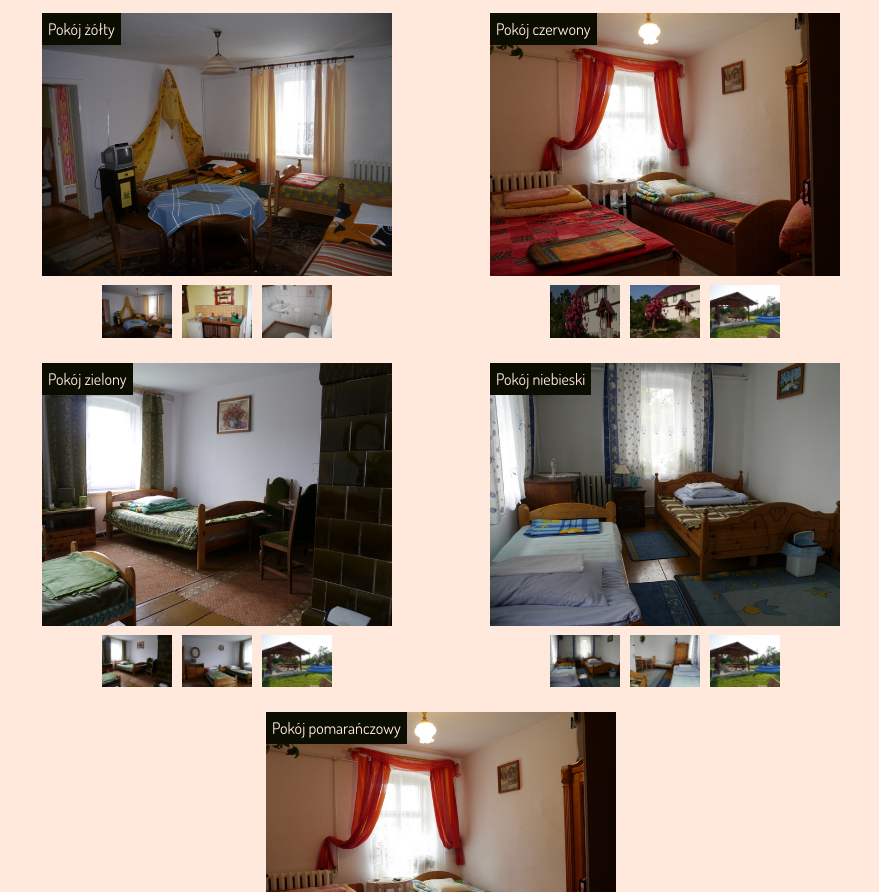
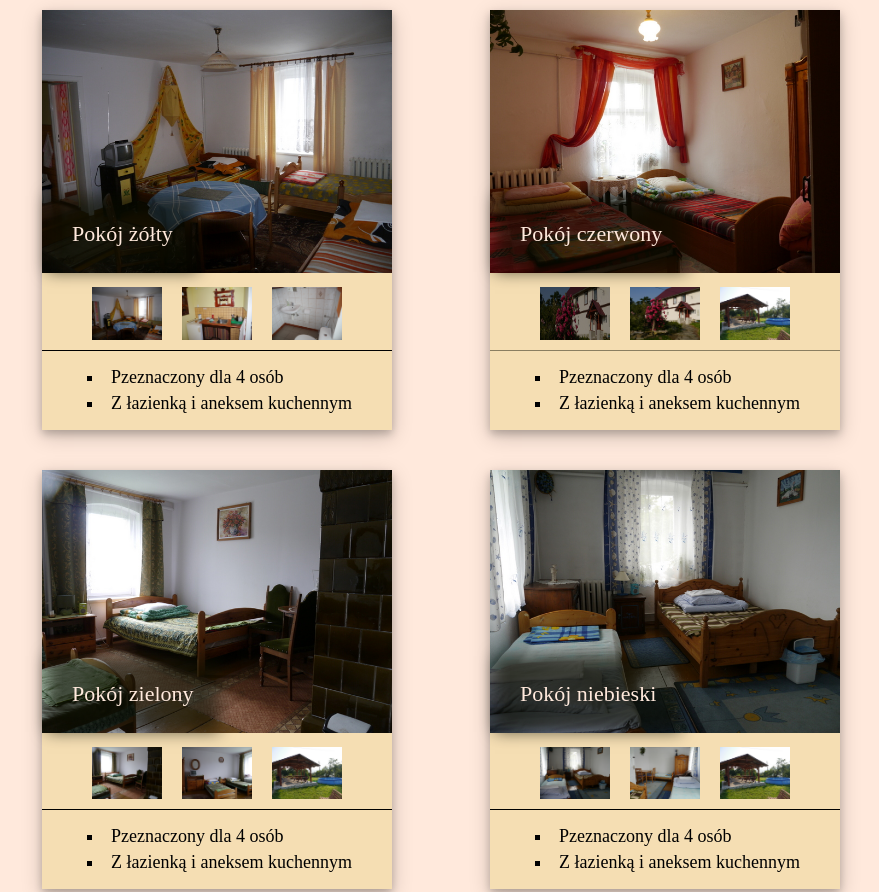
Before and after one commit to izmash/izmash.github.io, a plain HTML site: page index.html in a window 1280 px wide. Shown: the part 1391-2283 px from the top of the page, without its empty margins (199-1078 px from the left). Drawn offline with Linux system fonts and the light colour scheme.

Commit message:
Oferta gallery changes

```diff
--- a/index.html
+++ b/index.html
@@ -1,7 +1,7 @@
 <!DOCTYPE HTML>
 <html lang="pl">
 <html>
-//dupa8
+
 <head>
 	<meta charset="utf-8"/>
 	<title>Pod Kasztanem - home</title>
@@ -71,50 +71,95 @@
 		przyżądzać jedzenie, na ogrodzie znajduje się wiata z grillem,
 		a niedaleko także klimatyczne miejsce na ognisko, dodatkowo zapewniamy także darmowy internet po wi-fi. </p>
 		<br>
+
 		<div class="ofertaContainer">
 			<div class="ofertaBox" >
+				<div style="position: relative;">
+					<img class="expandedImage" src="images/P1030889.jpg">
 					<div class="ofertaImgTitle">Pokój żółty</div>
-				<img class="expandedImage" src="images/P1030889.jpg">
+				</div>
 				<div class="ofertaMiniImgs">
 					<img class="ofertaImgs" src="images/P1030889.jpg" onclick="openImg(this)">
 					<img class="ofertaImgs" src="images/P1030892.jpg" onclick="openImg(this)">
 					<img class="ofertaImgs" src="images/P1030893.jpg" onclick="openImg(this)">
 				</div>
+				<div style="border-top: solid 1px black; ">
+					<ul>
+						<li>Pzeznaczony dla 4 osób</li>
+						<li>Z łazienką i aneksem kuchennym</li>
+					</ul>
 				</div>
+			</div>
+
 			<div class="ofertaBox">
+				<div style="position: relative;">
 					<div class="ofertaImgTitle">Pokój czerwony</div>
 					<img class="expandedImage" src="images/P10201351.jpg">
+				</div>
 				<div class="ofertaMiniImgs">
 					<img class="ofertaImgs" src="images/dom.jpg" onclick="openImg(this)">
 					<img class="ofertaImgs" src="images/P10303861.jpg" onclick="openImg(this)">
 					<img class="ofertaImgs" src="images/P1030394.jpg" onclick="openImg(this)">
 				</div>
+				<div style="border-top: solid 1px #0b0d0075; ">
+					<ul>
+						<li>Pzeznaczony dla 4 osób</li>
+						<li>Z łazienką i aneksem kuchennym</li>
+					</ul>
 				</div>
+			</div>
+
 			<div class="ofertaBox">
+				<div style="position: relative;">
 					<div class="ofertaImgTitle">Pokój zielony</div>
 					<img class="expandedImage" src="images/P10201371.jpg">
+				</div>
 				<div class="ofertaMiniImgs">
 					<img class="ofertaImgs" src="images/P10201371.jpg" onclick="openImg(this)">
 					<img class="ofertaImgs" src="images/P10201381.jpg" onclick="openImg(this)">
 					<img class="ofertaImgs" src="images/P1030394.jpg" onclick="openImg(this)">
 				</div>
+				<div style="border-top: solid 1px black; ">
+					<ul>
+						<li>Pzeznaczony dla 4 osób</li>
+						<li>Z łazienką i aneksem kuchennym</li>
+					</ul>
 				</div>
+			</div>
+
 			<div class="ofertaBox">
+				<div style="position: relative;">
 					<div class="ofertaImgTitle">Pokój niebieski</div>
 					<img class="expandedImage" src="images/P10201461.jpg">
+				</div>
 				<div class="ofertaMiniImgs">
 					<img class="ofertaImgs" src="images/P10201461.jpg" onclick="openImg(this)">
 					<img class="ofertaImgs" src="images/P10201471.jpg" onclick="openImg(this)">
 					<img class="ofertaImgs" src="images/P1030394.jpg" onclick="openImg(this)">
 				</div>
+				<div style="border-top: solid 1px black; ">
+					<ul>
+						<li>Pzeznaczony dla 4 osób</li>
+						<li>Z łazienką i aneksem kuchennym</li>
+					</ul>
 				</div>
+			</div>
+
 			<div class="ofertaBox">
+				<div style="position: relative;">
 					<div class="ofertaImgTitle">Pokój pomarańczowy</div>
 					<img class="expandedImage" src="images/P10201351.jpg">
+				</div>
 				<div class="ofertaMiniImgs">
 					<img class="ofertaImgs" src="images/dom.jpg" onclick="openImg(this)">
 					<img class="ofertaImgs" src="images/P10303861.jpg" onclick="openImg(this)">
 					<img class="ofertaImgs" src="images/P1030394.jpg" onclick="openImg(this)">
+				</div>
+				<div style="border-top: solid 1px black; ">
+					<ul>
+						<li>Pzeznaczony dla 4 osób</li>
+						<li>Z łazienką i aneksem kuchennym</li>
+					</ul>
 				</div>
 			</div>
 
--- a/styles/mainstyle.css
+++ b/styles/mainstyle.css
@@ -7,7 +7,9 @@ body, html {
 	font-size: 100%;
 	margin: 0px;
     height: 100%;
-    font-family: 'Dosis', sans-serif;
+    font-family: merriweather, serif;
+    font-style: normal;
+    font-weight: 300;
 }
 
 section::after {
@@ -137,23 +139,35 @@ p {
     display: flex;
     flex-wrap: wrap;
     justify-content: space-around;
+}
 
+.ofertaContainer li {
+    font-size: 18px;
+    margin: 5px;
+}
+
+.ofertaContainer ul {
+    list-style: square;
+    list-style-position: inside;
 }
 
 .ofertaBox {
-    padding: 10px;
+    box-shadow: 0 4px 8px 0 rgba(0, 0, 0, 0.2), 0 6px 20px 0 rgba(0, 0, 0, 0.2);
+    margin: 20px;
     max-width: fit-content;
     position: relative;
-    background-color: #FFE9DC;
+    background-color: wheat;
 }
 
 .ofertaImgTitle {
     position: absolute;
-    left: 10px;
-    top: 10px;
-    padding: 6px;
-    background-color: #0B0D00;
+    left: 20px;
+    bottom: 20px;
+    padding: 10px;
+    background-color: #0b0d00a1;
+    box-shadow: 0px 0px 15px 15px #0b0d00a1;
     color: #FFE9DC;
+    font-size: 22px;
 }
 
 .expandedImage {
@@ -167,7 +181,7 @@ p {
 
 .ofertaImgs {
     max-width: 70px;
-    margin: 5px;
+    margin: 10px;
     cursor: pointer;
 }
 
```
Lines whose indentation alone changed are shown as unchanged.
